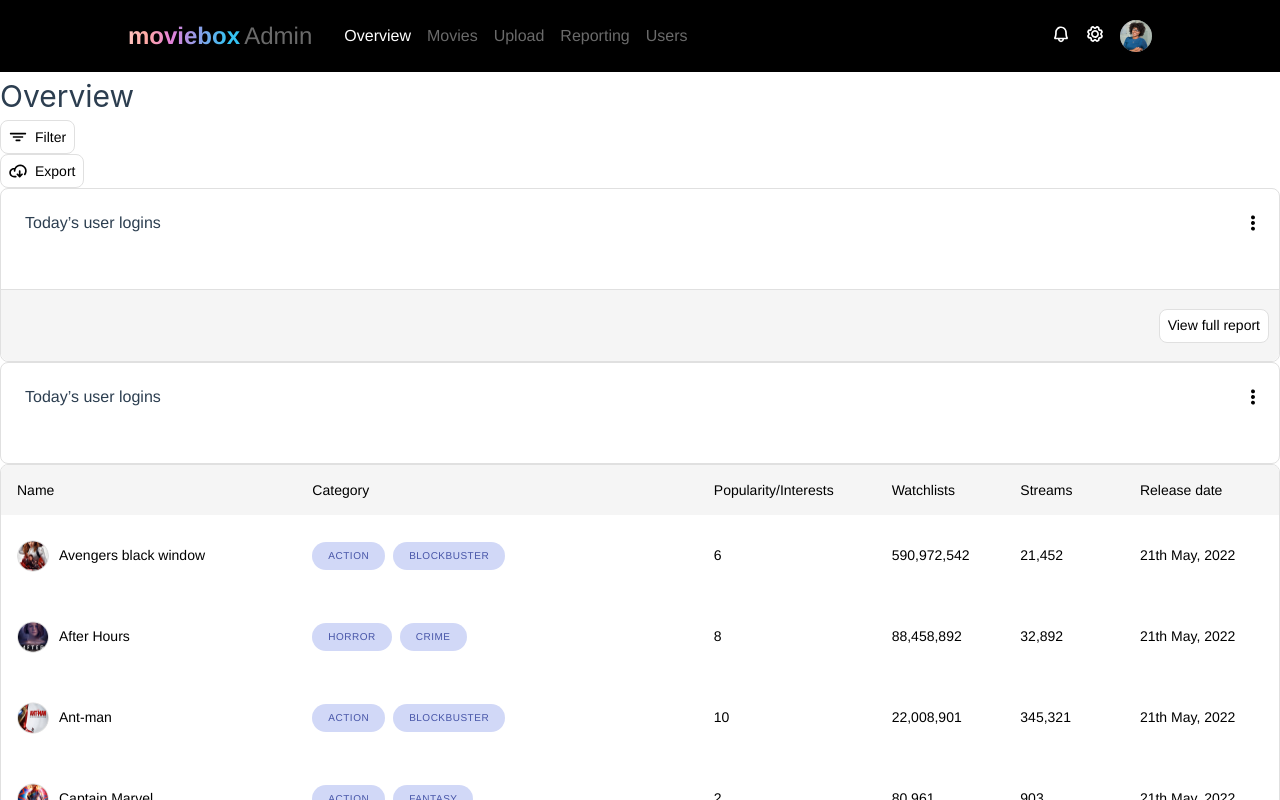
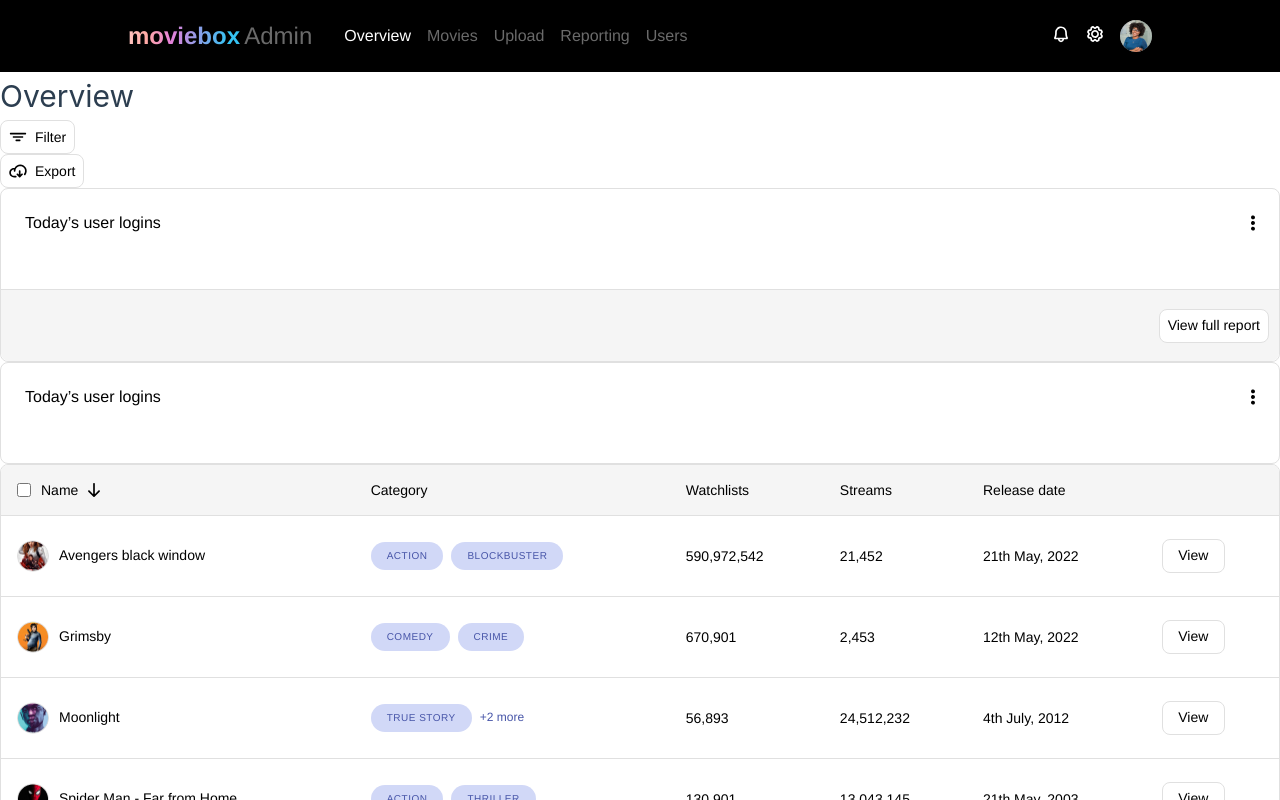
Before and after one commit to god-of-js/workroom, a Vue app: page / in a window 1280 px wide. Shown: the top 800 px of the page. Built offline with nearby package versions, Linux system fonts and the light colour scheme.

Commit message:
chore(): UiTable properly designed

```diff
--- a/src/App.vue
+++ b/src/App.vue
@@ -13,5 +13,6 @@ import TheTopNav from './components/layout/TheTopNav.vue'
 <style lang="scss">
 .app {
   min-height: 100vh;
+  background: white;
 }
 </style>
--- a/src/components/analytics/AverageWatchTime.vue
+++ b/src/components/analytics/AverageWatchTime.vue
@@ -1,5 +1,4 @@
 <script setup lang="ts">
-import UiButton from '../ui/UiButton.vue'
 import UiIcon from '../ui/UiIcon.vue'
 </script>
 
@@ -29,6 +28,8 @@ import UiIcon from '../ui/UiIcon.vue'
       font-style: normal;
       font-weight: 500;
       font-size: 16px;
+
+      color: #000000;
       line-height: 20px;
     }
 
--- a/src/components/analytics/TodayUserLogins.vue
+++ b/src/components/analytics/TodayUserLogins.vue
@@ -38,6 +38,8 @@ import UiIcon from '../ui/UiIcon.vue'
       font-weight: 500;
       font-size: 16px;
       line-height: 20px;
+
+      color: #000000;
     }
 
     svg {
--- /dev/null
+++ b/src/components/analytics/TrendStat.vue
@@ -0,0 +1,64 @@
+<script setup lang="ts">
+import UiIcon from '../ui/UiIcon.vue'
+
+interface Props {
+  isTrending?: boolean
+  popularity: number
+}
+const props = defineProps<Props>()
+</script>
+
+<template>
+  <div class="trend-stat">
+    <span class="dashes">
+      <div
+        v-for="value in 10"
+        :key="value"
+        name="VerticalDash"
+        :class="[{ active: value <= props.popularity }, 'dash']"
+      />
+    </span>
+    <span v-if="props.isTrending" class="trending-container">
+      <UiIcon name="Trend" />
+      <span class="trending-text">Trending</span>
+    </span>
+  </div>
+</template>
+
+<style lang="scss" scoped>
+.trend-stat {
+  display: flex;
+  gap: 8px;
+  height: 18px;
+
+  .dashes {
+    display: flex;
+    gap: 4px;
+
+    .dash {
+      width: 2px;
+      height: 18px;
+      border-radius: 8px;
+      background: #e0e0e0;
+
+      &.active {
+        background: #6a6a6a;
+      }
+    }
+  }
+  .trending-container {
+    display: flex;
+    align-items: center;
+    gap: 4px;
+  }
+
+  .trending-text {
+    font-family: 'Helvetica Neue';
+    font-style: normal;
+    font-weight: 500;
+    font-size: 12px;
+    line-height: 15px;
+    color: #7281d3;
+  }
+}
+</style>
--- /dev/null
+++ b/src/components/movies/MovieCategories.vue
@@ -0,0 +1,44 @@
+<script setup lang="ts">
+import { ref, watchEffect } from 'vue'
+import UiPill from '../ui/UiPill.vue'
+
+interface Props {
+  categories: string[]
+}
+const props = defineProps<Props>()
+
+const sliceValue = ref(2)
+const howManyLeft = ref(0)
+
+watchEffect(() => {
+  if (props.categories.length > 2) {
+    howManyLeft.value = props.categories.length - 1
+    sliceValue.value = 1
+  }
+})
+</script>
+
+<template>
+  <div class="categories-container">
+    <UiPill v-for="(category, index) in props.categories.slice(0, sliceValue)" :key="index">
+      {{ category }}
+    </UiPill>
+    <span v-if="howManyLeft" class="how-many-left">+{{ howManyLeft }} more</span>
+  </div>
+</template>
+
+<style lang="scss" scoped>
+.categories-container {
+  display: flex;
+  align-items: center;
+  gap: 8px;
+}
+.how-many-left {
+  font-family: 'Helvetica Neue';
+  font-style: normal;
+  font-weight: 500;
+  font-size: 12px;
+  line-height: 15px;
+  color: #4755a8;
+}
+</style>
--- a/src/components/movies/MovieTable.vue
+++ b/src/components/movies/MovieTable.vue
@@ -1,15 +1,26 @@
 <script setup lang="ts">
+import { computed } from 'vue'
 import UiTable from '../ui/UiTable.vue'
 import movies from '@/data/movies'
-import UiPill from '../ui/UiPill.vue'
 import UserNameWithAvatar from '../user/UserNameWithAvatar.vue'
+import TrendStat from '../analytics/TrendStat.vue'
+import MovieCategories from './MovieCategories.vue'
+import UiButton from '../ui/UiButton.vue'
+
+interface Props {
+  tableTitle: string
+  tableSubTitle: string
+  isTrending?: boolean
+}
+const props = defineProps<Props>()
 
 const headers = [
   {
     title: 'Name',
     key: 'name',
     isSortable: true,
-    isSlot: true
+    isSlot: true,
+    isCheckable: true
   },
   {
     title: 'Category',
@@ -18,7 +29,8 @@ const headers = [
   },
   {
     title: 'Popularity/Interests',
-    key: 'popularity'
+    key: 'popularity',
+    isSlot: true
   },
   {
     title: 'Watchlists',
@@ -31,28 +43,49 @@ const headers = [
   {
     title: 'Release date',
     key: 'premierDate'
+  },
+  {
+    title: '',
+    key: 'actions',
+    isSlot: true
   }
-]
+].filter(({ key }) => {
+  if (props.isTrending && key === 'popularity') return false;
+
+  return true;
+})
+
+const dataList = computed(() => {
+  if (props.isTrending) return movies.filter(({ isTrending }) => isTrending)
+
+  return movies
+})
 </script>
 
 <template>
-  <UiTable :data="movies" :headers="headers">
+  <UiTable
+    :data="dataList"
+    :headers="headers"
+    :tableTitle="props.tableTitle"
+    :tableSubTitle="props.tableSubTitle"
+  >
     <template #name="{ data }">
       <UserNameWithAvatar :avatar="data.avatar" :name="data.name" />
     </template>
     <template #categories="{ data }">
-      <div class="categories-container">
-        <UiPill v-for="(category, index) in data.category" :key="index">
-          {{ category }}
-        </UiPill>
-      </div>
+      <MovieCategories :categories="data.category" />
+    </template>
+    <template #popularity="{ data }">
+      <TrendStat :isTrending="data.isTrending" :popularity="data.popularity" />
+    </template>
+    <template #actions>
+      <UiButton class="action-btn">View</UiButton>
     </template>
   </UiTable>
 </template>
 
 <style lang="scss" scoped>
-.categories-container {
-  display: flex;
-  gap: 8px;
+.action-btn {
+  width: 63px;
 }
 </style>
--- a/src/components/ui/UiAvatar.vue
+++ b/src/components/ui/UiAvatar.vue
@@ -1,5 +1,5 @@
 <script setup lang="ts">
-import { defineProps, ref, watchEffect } from 'vue'
+import { ref, watchEffect } from 'vue'
 
 interface Props {
   img: string | File
--- a/src/components/ui/UiButton.vue
+++ b/src/components/ui/UiButton.vue
@@ -20,6 +20,7 @@ button {
   padding: 8px;
   gap: 8px;
   height: 34px;
+
   border: 1px solid #e0e0e0;
   border-radius: 8px;
   font-family: 'Helvetica Neue';
@@ -31,5 +32,6 @@ button {
   color: #000000;
   display: flex;
   align-items: center;
+  justify-content: center;
 }
 </style>
--- a/src/components/ui/UiIcon.vue
+++ b/src/components/ui/UiIcon.vue
@@ -5,6 +5,8 @@ import Filter from './icons/filter.svg'
 import Export from './icons/export.svg'
 import ThreeDots from './icons/three-dots.svg'
 import ArrowDown from './icons/arrow-down.svg'
+import VerticalDash from './icons/vertical-dash.svg'
+import Trend from './icons/trend.svg'
 
 const icons = {
   Notification,
@@ -12,7 +14,9 @@ const icons = {
   Filter,
   Export,
   ThreeDots,
-  ArrowDown
+  ArrowDown,
+  VerticalDash,
+  Trend
 }
 export type Icons = keyof typeof icons
 interface Props {
--- a/src/components/ui/UiTable.vue
+++ b/src/components/ui/UiTable.vue
@@ -1,19 +1,18 @@
 <script setup lang="ts">
 import { computed } from 'vue'
+import UiIcon from './UiIcon.vue'
+
 interface Header {
   title: string
   key: string
   isSortable: boolean
   isSlot?: boolean
-}
-
-interface Data {
-  [key: string]: unknown
+  isCheckable?: boolean
 }
 
 interface Props {
   headers: Header[]
-  data: Data[]
+  data: Record<string, unknown>
   isSearchable?: boolean
   tableTitle: string
   tableSubTitle: string
@@ -37,11 +36,17 @@ const tableData = computed(() => {
         </p>
       </div>
     </header>
+    <div class="table-container">
       <table>
         <thead>
           <tr class="table-heading">
             <th v-for="(header, index) in props.headers" :key="index" class="table-heading-item">
-            {{ header.title }}
+              <div>
+                <input v-if="header.isCheckable" type="checkbox" />
+
+                <span class="title">{{ header.title }}</span>
+                <UiIcon v-if="header.isSortable" name="ArrowDown" />
+              </div>
             </th>
           </tr>
         </thead>
@@ -49,23 +54,26 @@ const tableData = computed(() => {
           <tr v-for="(item, index) in tableData" :key="index" class="table-item">
             <td v-for="(header, headerIndex) in props.headers" :key="headerIndex">
               <slot v-if="header.isSlot" :data="item" :name="header.key" />
-            <span v-else>{{ item[header.key] }}</span>
+              <span v-else class="table-text">{{ item[header.key] }}</span>
             </td>
           </tr>
         </tbody>
       </table>
     </div>
+  </div>
 </template>
 
 <style lang="scss" scoped>
+.table-container {
+  border: 1px solid #e0e0e0;
+  overflow: hidden;
+  border-radius: 8px;
+}
 table {
   width: 100%;
-  border: 1px solid #e0e0e0;
   padding: 0;
-  border-collapse: separate;
-  border-radius: 8px;
   border-spacing: 0;
-  overflow: hidden;
+  border-collapse: collapse;
 
   thead {
     background: #f5f5f5;
@@ -75,7 +83,6 @@ table {
     color: #000000;
     padding: 16px;
     height: 50px;
-    border-collapse: collapse;
     border-top-right-radius: 8px;
     border-top-left-radius: 8px;
   }
@@ -84,17 +91,14 @@ table {
     tr {
       height: 81px;
       border-top: 1px solid #e0e0e0;
-      border-collapse: seperate;
     }
   }
-
   td,
   th {
     text-align: left;
     padding: 0 16px;
-    border-collapse: collapse;
   }
-  td {
+  .table-text {
     font-family: 'Helvetica Neue';
     font-style: normal;
     font-weight: 400;
@@ -106,11 +110,25 @@ table {
 
 .table-heading {
   .table-heading-item {
+    div {
+      display: flex;
+      align-items: center;
+      gap: 10px;
+    }
+    .title {
       font-family: 'Helvetica Neue';
       font-weight: 500;
       font-size: 14px;
       color: #000000;
+    }
     background-clip: padding-box;
+    input[type='checkbox'] {
+      width: 14px;
+      height: 14px;
+      border: 1px solid #e0e0e0;
+      border-radius: 4px;
+      background-color: #ffffff;
+    }
   }
 }
 </style>
--- a/src/views/HomeView.vue
+++ b/src/views/HomeView.vue
@@ -28,7 +28,7 @@ import MovieTable from '@/components/movies/MovieTable.vue'
         <AverageWatchTime class="average-watch-time" />
       </div>
 
-      <MovieTable />
+      <MovieTable isTrending />
     </div>
   </main>
 </template>
```
Also changed, not shown: src/components/ui/icons/trend.svg (added), src/components/ui/icons/vertical-dash.svg (added). Lines whose indentation alone changed are shown as unchanged.
